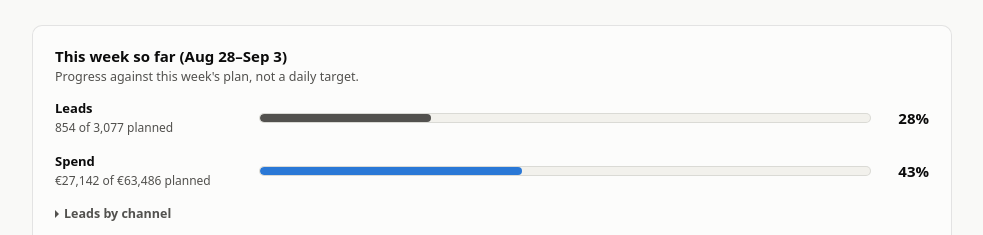
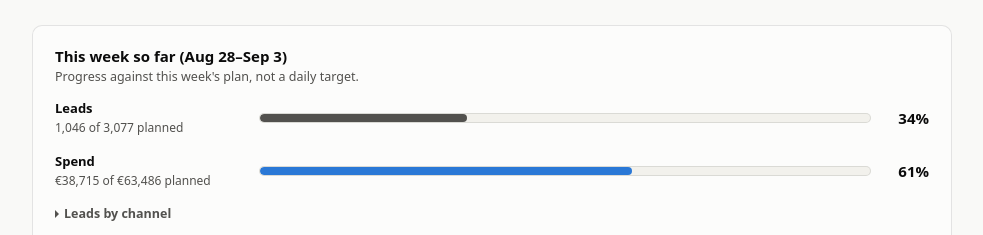
Before and after one commit to francoecker-akka/akka-q3-tracker-site, a website: page index.html in a window 1280 px wide. Shown: the part 1487-1722 px from the top of the page, without its empty margins (148-1131 px from the left). Drawn offline with Linux system fonts and the light colour scheme.

Commit message:
Refresh this week's leads and spend through Sep 3 (partial)

```diff
--- a/index.html
+++ b/index.html
@@ -303,7 +303,7 @@
   var bookings = [86076,150639,55382,66048,80975,52919,42362,42020,51412,141571,171830,198841,191845,136552];
   var totalLeads = [698,1888,1777,971,997,837,442,597,892,3106,3971,4381,4198,2788];
 
-  // "So far" figures cover Aug 28-Sep 2 (this week is still open, Sep 3 not in yet)
+  // "So far" figures cover Aug 28-Sep 3 (Sep 3 is today, still an open/partial day)
   // `plan` is the last known Google Sheet forecast for weeks 8-13, hand-set and frozen -- never
   // derive it from `data`, since `data` gets overwritten with the real (BigQuery) number the moment
   // a week closes. Update `plan` by hand only when the sheet's own forecast changes.
@@ -311,18 +311,18 @@
   // spendSoFar/spendPlan got reset to track the new live week -- there's no 14-week spend series like
   // there is for leads, so this closed-week snapshot has to be kept by hand, separately.
   var paidChannels = [
-    { name: "Google", key: "google", data: [179,1191,982,109,95,68,76,83,228,723,869,902,893,568], plan: [241,703,869,902,893,568], status: "critical", statusLabel: "Collapsed", leadsSoFar: 304, spendSoFar: 13521.16, spendPlan: 19046, lastWeekSpendActual: 10172.41, lastWeekSpendPlan: 9523 },
-    { name: "Meta", key: "meta", data: [46,148,241,314,332,209,137,209,252,1400,1783,1934,1752,1168], plan: [489,1200,1583,1684,1752,1168], status: "warning", statusLabel: "Needs to double", leadsSoFar: 212, spendSoFar: 9657.12, spendPlan: 38942, lastWeekSpendActual: 15428.35, lastWeekSpendPlan: 17904 },
-    { name: "TikTok", key: "tiktok", data: [0,0,0,0,0,0,0,9,26,54,108,146,204,159], plan: [18,74,108,146,204,159], status: "warning", statusLabel: "Just launched", leadsSoFar: 33, spendSoFar: 3018.54, spendPlan: 3641, lastWeekSpendActual: 3616.32, lastWeekSpendPlan: 3711 },
-    { name: "Reddit", key: "reddit", data: [0,0,0,0,0,0,0,0,1,8,28,39,43,25], plan: [1,8,28,39,43,25], status: "good", statusLabel: "Launched early, on plan", leadsSoFar: 0, spendSoFar: 945.03, spendPlan: 1857, lastWeekSpendActual: 270.40, lastWeekSpendPlan: 605 }
+    { name: "Google", key: "google", data: [179,1191,982,109,95,68,76,83,228,723,869,902,893,568], plan: [241,703,869,902,893,568], status: "critical", statusLabel: "Collapsed", leadsSoFar: 365, spendSoFar: 17184.06, spendPlan: 19046, lastWeekSpendActual: 10172.41, lastWeekSpendPlan: 9523 },
+    { name: "Meta", key: "meta", data: [46,148,241,314,332,209,137,209,252,1400,1783,1934,1752,1168], plan: [489,1200,1583,1684,1752,1168], status: "warning", statusLabel: "Needs to double", leadsSoFar: 268, spendSoFar: 16477.38, spendPlan: 38942, lastWeekSpendActual: 15428.35, lastWeekSpendPlan: 17904 },
+    { name: "TikTok", key: "tiktok", data: [0,0,0,0,0,0,0,9,26,54,108,146,204,159], plan: [18,74,108,146,204,159], status: "warning", statusLabel: "Just launched", leadsSoFar: 40, spendSoFar: 3686.40, spendPlan: 3641, lastWeekSpendActual: 3616.32, lastWeekSpendPlan: 3711 },
+    { name: "Reddit", key: "reddit", data: [0,0,0,0,0,0,0,0,1,8,28,39,43,25], plan: [1,8,28,39,43,25], status: "good", statusLabel: "Launched early, on plan", leadsSoFar: 2, spendSoFar: 1367.32, spendPlan: 1857, lastWeekSpendActual: 270.40, lastWeekSpendPlan: 605 }
   ];
   var otherChannels = [
-    { name: "Social Media (owned)", data: [21,33,22,27,41,38,25,33,61,99,129,154,170,119], plan: [50,99,129,154,170,119], status: "warning", statusLabel: "Needs to scale", leadsSoFar: 28 },
+    { name: "Social Media (owned)", data: [21,33,22,27,41,38,25,33,61,99,129,154,170,119], plan: [50,99,129,154,170,119], status: "warning", statusLabel: "Needs to scale", leadsSoFar: 35 },
     { name: "GPs", data: [5,16,14,7,7,4,0,1,2,26,49,73,80,56], plan: [16,26,49,73,80,56], status: "critical", statusLabel: "Stalled", leadsSoFar: 0 },
-    { name: "Emails", data: [3,4,3,37,14,6,4,1,84,32,52,78,48,32], plan: [8,232,252,378,48,232], status: "good", statusLabel: "Reactivation spike", leadsSoFar: 109 },
-    { name: "PR", data: [24,14,14,12,9,8,7,9,12,14,21,25,25,21], plan: [9,14,21,25,25,21], status: "good", statusLabel: "On plan", leadsSoFar: 10 },
-    { name: "Organic", data: [58,24,34,27,42,38,17,46,22,51,41,63,57,26], plan: [36,51,41,63,57,26], status: "good", statusLabel: "Ahead of plan", leadsSoFar: 23 },
-    { name: "Unknown/Direct", data: [362,458,467,438,457,466,176,206,204,699,892,967,925,614], plan: [240,635,828,887,925,614], status: "warning", statusLabel: "Not attributable", leadsSoFar: 135 }
+    { name: "Emails", data: [3,4,3,37,14,6,4,1,84,32,52,78,48,32], plan: [8,232,252,378,48,232], status: "good", statusLabel: "Reactivation spike", leadsSoFar: 115 },
+    { name: "PR", data: [24,14,14,12,9,8,7,9,12,14,21,25,25,21], plan: [9,14,21,25,25,21], status: "good", statusLabel: "On plan", leadsSoFar: 14 },
+    { name: "Organic", data: [58,24,34,27,42,38,17,46,22,51,41,63,57,26], plan: [36,51,41,63,57,26], status: "good", statusLabel: "Ahead of plan", leadsSoFar: 28 },
+    { name: "Unknown/Direct", data: [362,458,467,438,457,466,176,206,204,699,892,967,925,614], plan: [240,635,828,887,925,614], status: "warning", statusLabel: "Not attributable", leadsSoFar: 179 }
   ];
 
   var cum = [];
```
